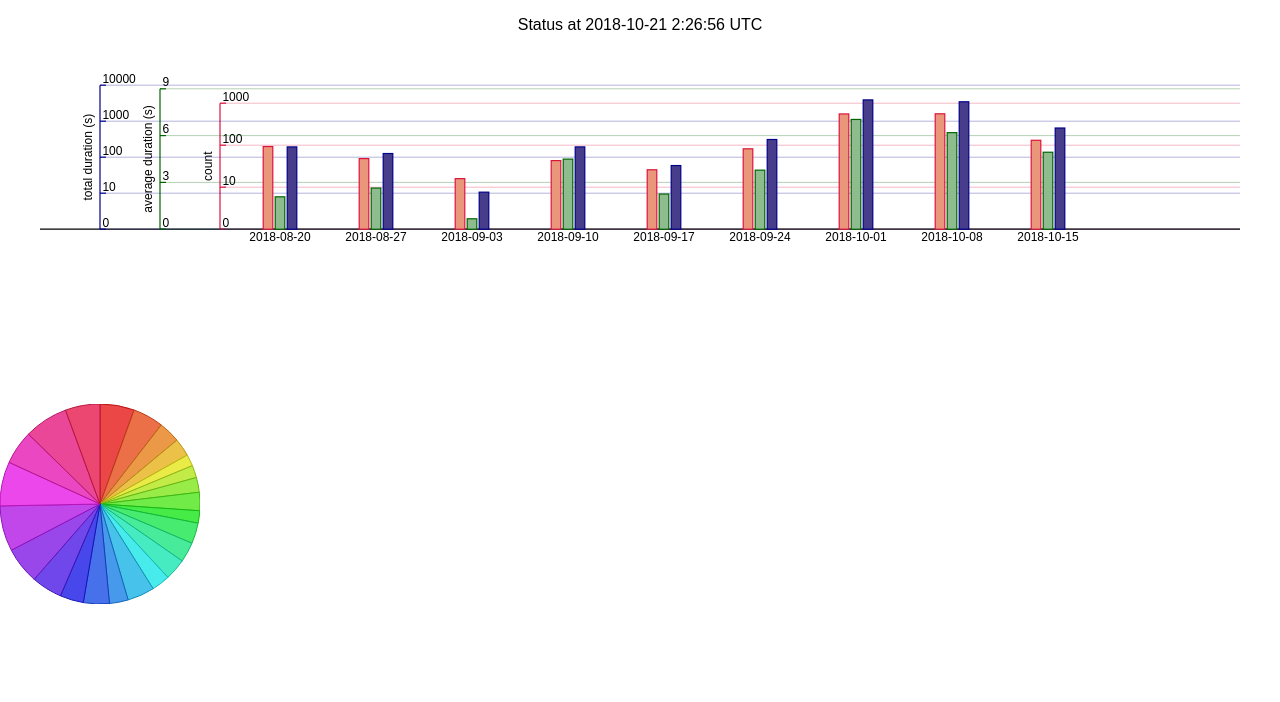
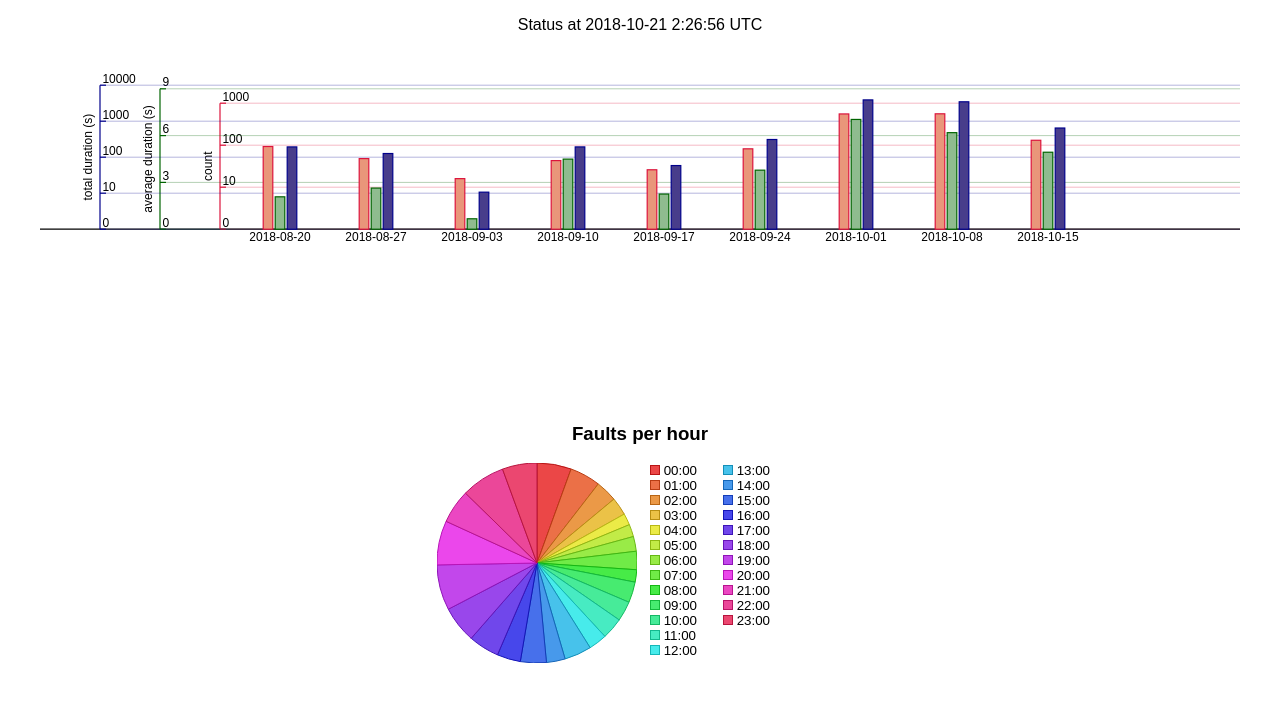
Before and after one commit to klasbj/pingstats, a React (Create React App) app: page / in a window 1280 px wide. Shown: the top 702 px of the page. Built offline with nearby package versions, Linux system fonts and the light colour scheme; the HTML template or start-up script is replaced by a standard one.

Commit message:
Add a legend to the pie chart

```diff
--- a/src/App.tsx
+++ b/src/App.tsx
@@ -27,6 +27,7 @@ interface IStats {
   today: ITodayStats
 }
 
+const HourToString = (x: number): string => `${x < 10 ? "0" : ""}${x}:00`;
 
 class App extends React.Component {
   public render() {
@@ -47,10 +48,7 @@ class App extends React.Component {
               <div>
                 <WeeksDisplay weekData={data.per_week} />
               </div>
-              <div style={{width: "200px", height: "200px"}}>
-                <PieChart data={data.per_hour.map(x => ({name: x.hour.toString(), count: x.count }))} />
-              </div>
-
+              <PieChart title="Faults per hour" data={data.per_hour.map(x => ({name: HourToString(x.hour), count: x.count }))} />
             </div>);
           }}
         </Fetcher>
--- a/src/DataDisplay/PieChart.css
+++ b/src/DataDisplay/PieChart.css
@@ -1,4 +1,34 @@
-.piechart path {
-    stroke: currentColor;
-    fill: currentColor;
+.piechart div.image {
+    display: inline-block;
+    width: 200px;
+    height: 200px;
 }
+
+.piechart div.legend {
+    display: inline-block;
+    height: 200px;
+    overflow-y: auto;
+    font-size: smaller;
+    columns: 3;
+    column-fill: auto;
+}
+
+.piechart .legend ul {
+    padding: 0;
+    margin: 0 0 0 1em;
+}
+
+.piechart .legend li {
+    list-style: none;
+    text-align: left;
+    vertical-align: middle;
+}
+
+.piechart .legend .legend-color-box {
+    width: 8px;
+    height: 8px;
+    border-style: solid;
+    border-width: 1px;
+    display: inline-block;
+    margin-right: 0.25em;
+}
--- a/src/DataDisplay/PieChart.tsx
+++ b/src/DataDisplay/PieChart.tsx
@@ -10,7 +10,30 @@ export interface IPieData {
 }
 
 export interface IPieChartProps {
-    data: IPieData[]
+    data: IPieData[],
+    title: string,
+}
+
+interface ILegendItem {
+    fillColor: string,
+    strokeColor: string,
+    name: string
+}
+
+/*
+<svg height="8" width="8">
+            <rect x="0" y="0" width="6" height="6" style={{fill: x.fillColor, stroke: x.strokeColor}} />
+        </svg>
+        */
+
+const Legend = (props: {items: ILegendItem[]}) : JSX.Element => {
+    const items = props.items.map(x => <li key={x.name}>
+        <div className="legend-color-box" style={{backgroundColor: x.fillColor, borderColor: x.strokeColor}} />
+        {x.name}
+    </li>);
+    return (<ul>
+        {items}
+    </ul>);
 }
 
 export const PieChart = (props: IPieChartProps) => {
@@ -23,6 +46,7 @@ export const PieChart = (props: IPieChartProps) => {
     const colorStep = 360 / percented.length;
 
     const pieces : JSX.Element[] = [];
+    const legendItems : ILegendItem[] = [];
     let angle = 0;
 
     percented.forEach((v,i) => {
@@ -37,11 +61,22 @@ export const PieChart = (props: IPieChartProps) => {
         const strokeColor = `hsl(${colorStep * i}, 80%, 40%)`;
 
         pieces.push(<path key={v.name} d={path} style={{fill: fillColor, stroke: strokeColor}} />);
+        legendItems.push({name: v.name, fillColor, strokeColor});
     });
 
-    return (<svg className="piechart" viewBox="-100 -100 200 200">
-        {pieces}
-    </svg>)
+    return (
+    <div className="piechart">
+        <h3>{props.title}</h3>
+        <div className="image">
+            <svg viewBox="-100 -100 200 200">
+                {pieces}
+                <text x="-190" y="0" style={{fontSize:"smaller"}}>helo</text>
+            </svg>
+        </div>
+        <div className="legend">
+            <Legend items={legendItems} />
+        </div>
+    </div>)
 }
 
 export default PieChart;
```
